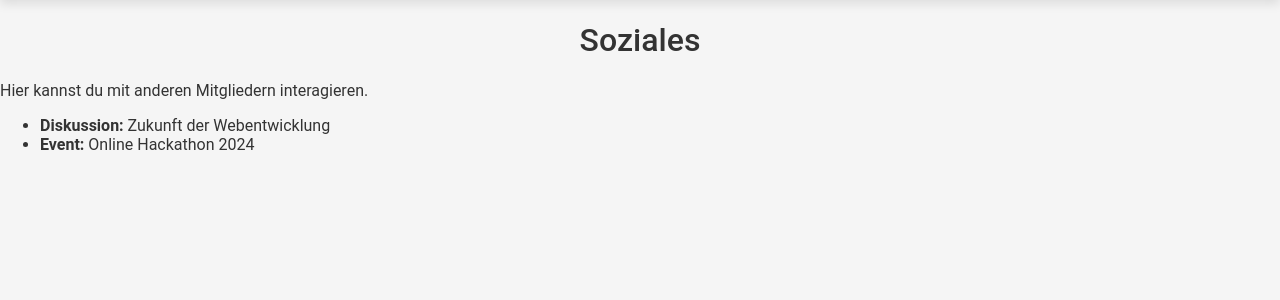
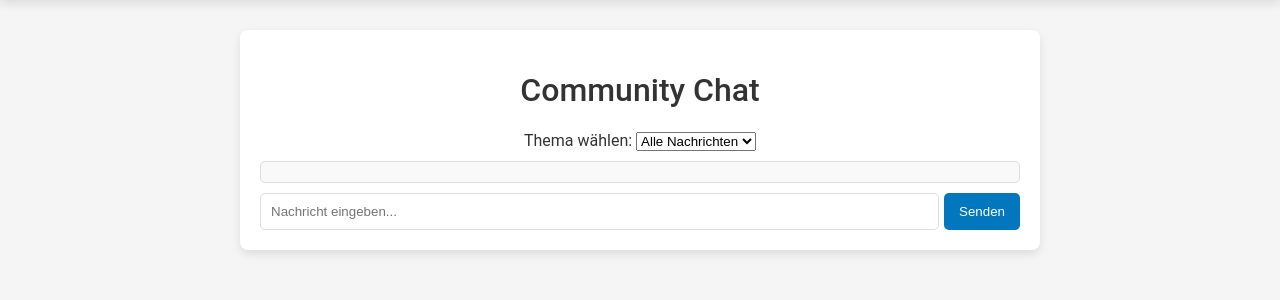
Before and after one commit to Eikir06/PenisPumpe69.de, a Flask app: page /soziales in a window 1280 px wide. Shown: the part 74-374 px from the top of the page. Run offline with Flask 3, Linux system fonts and the light colour scheme; the visitor is signed in with stand-in values (Sample User, id 1).

Commit message:
Add files via upload

```diff
--- a/templates/soziales.html
+++ b/templates/soziales.html
@@ -1,10 +1,30 @@
 {% extends 'base.html' %}
 
-    {% block content %}
-    <h1>Soziales</h1>
-    <p>Hier kannst du mit anderen Mitgliedern interagieren.</p>
-    <ul>
-        <li><strong>Diskussion:</strong> Zukunft der Webentwicklung</li>
-        <li><strong>Event:</strong> Online Hackathon 2024</li>
-    </ul>
-    {% endblock %}
+{% block content %}
+<div class="chat-container">
+    <h1>Community Chat</h1>
+
+    <!-- Themenfilter -->
+    <div class="filter-container">
+        <label for="chat-filter">Thema wählen:</label>
+        <select id="chat-filter" onchange="filterMessages()">
+            <option value="all">Alle Nachrichten</option>
+            <option value="tech">Technologie</option>
+            <option value="gaming">Gaming</option>
+            <option value="movies">Filme & Serien</option>
+            <option value="random">Allgemein</option>
+        </select>
+    </div>
+
+    <!-- Nachrichtenbox -->
+    <div class="chat-box" id="chat-box">
+        <!-- Nachrichten werden hier dynamisch eingefügt -->
+    </div>
+
+    <!-- Eingabefeld für neue Nachrichten -->
+    <div class="message-input">
+        <input type="text" id="message-input" placeholder="Nachricht eingeben...">
+        <button onclick="sendMessage()">Senden</button>
+    </div>
+</div>
+{% endblock %}
```
